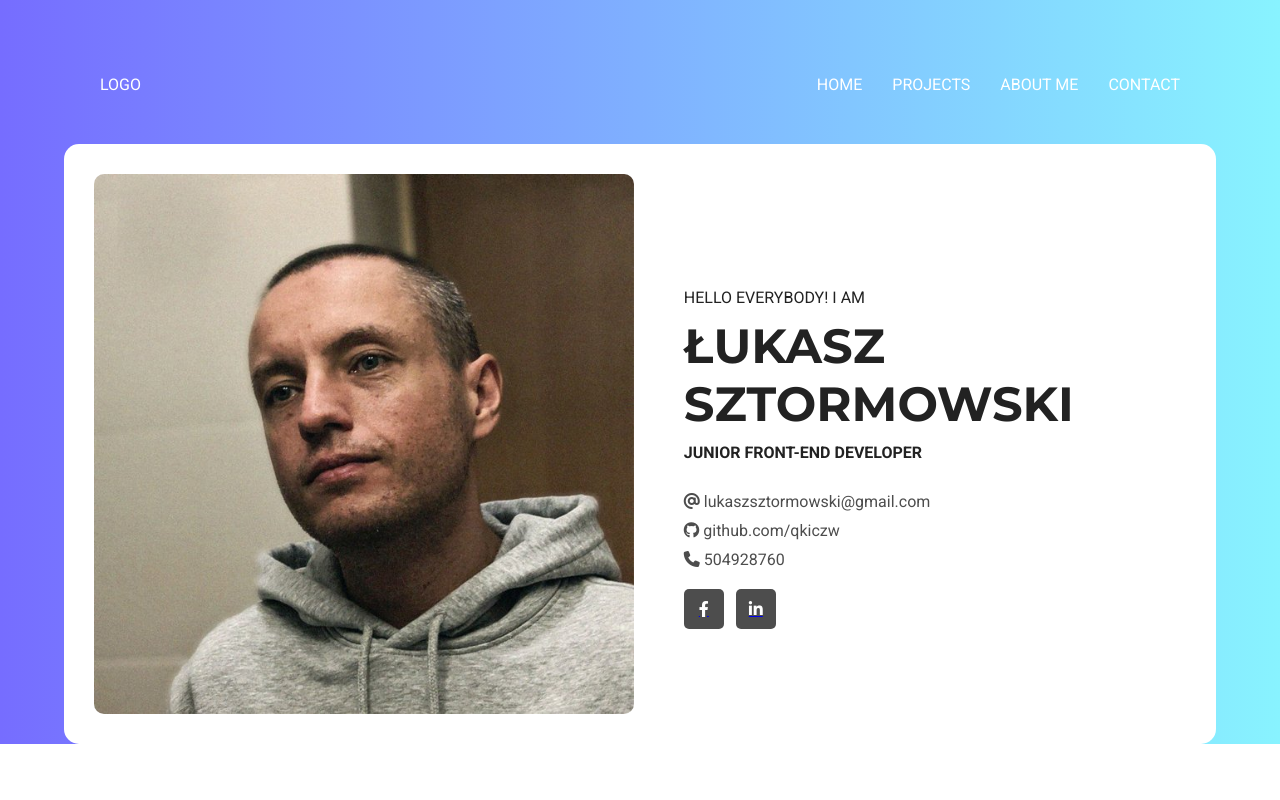
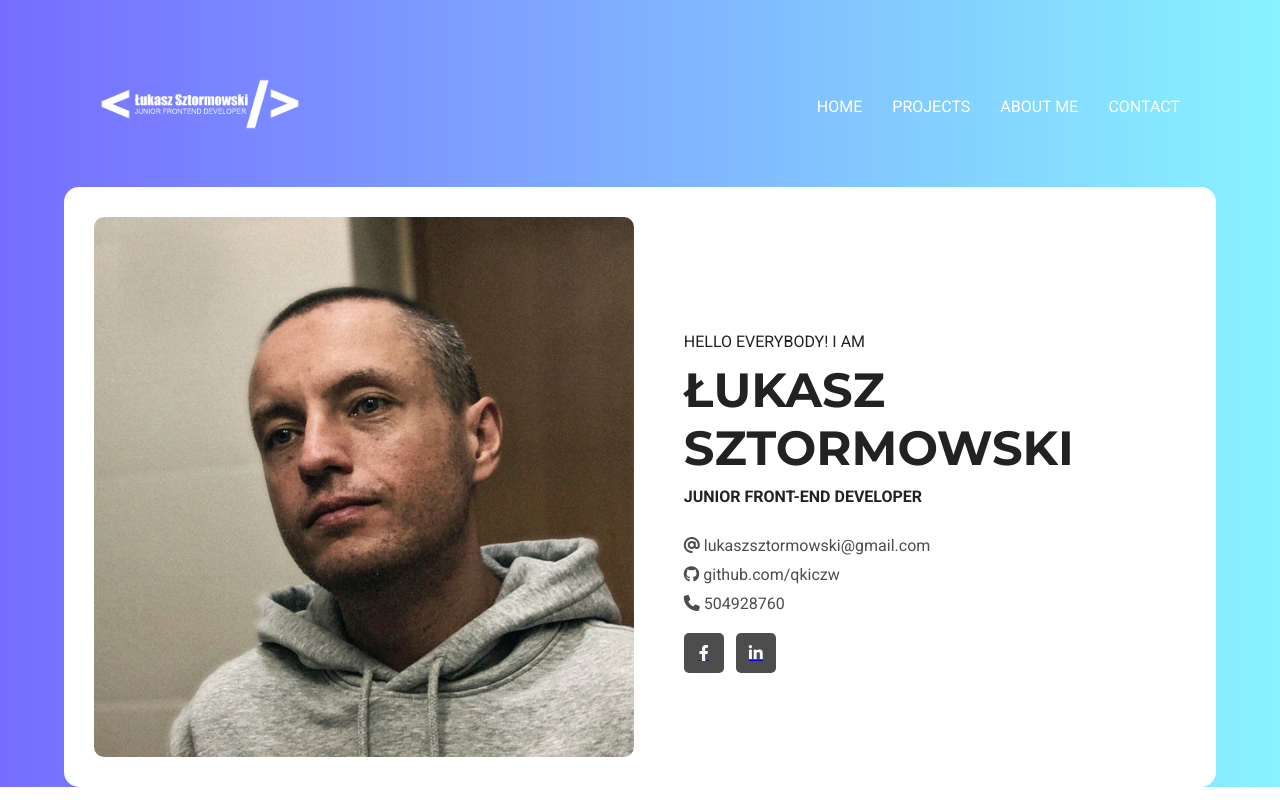
Before and after one commit to qkiczw/portfolio2022, a website: page public/index.html in a window 1280 px wide. Drawn offline with nearby package versions, Linux system fonts and the light colour scheme.

Commit message:
Add logo.png and some code to display and style it on mobiles and desktops.

```diff
--- a/public/index.html
+++ b/public/index.html
@@ -20,7 +20,9 @@
       <section class="header__section">
         <div class="header">
           <nav class="navbar">
-            <div class="navbar__logo">LOGO</div>
+            <div class="navbar__logo">
+              <img src="../src/assets/my-logo.png" alt="logo" />
+            </div>
             <a href="#" class="navbar__toggle-button">
               <span class="bar"></span>
               <span class="bar"></span>
--- a/src/sass/styles.scss
+++ b/src/sass/styles.scss
@@ -68,9 +68,12 @@ body {
       justify-content: space-between;
       gap: 2rem;
       background-color: $menu-color-dark;
-      padding: 2rem;
+      padding: 0.3rem 2rem;
       &__logo {
         color: #ffffff;
+        img {
+          max-width: 150px;
+        }
       }
       &__toggle-button {
         position: absolute;
@@ -190,6 +193,11 @@ body {
           flex-direction: row;
           display: flex;
         }
+        &__logo {
+          img {
+            max-width: 200px;
+          }
+        }
       }
       &__container {
         width: 90%;
@@ -239,6 +247,11 @@ body {
     .header {
       .navbar {
         padding: 5rem 16rem;
+        &__logo {
+          img {
+            max-width: 250px;
+          }
+        }
       }
     }
   }
```
Also changed, not shown: src/index.html (+3 -1 lines), public/assets/my-logo.png (added), public/css/styles.css, src/assets/my-logo.png (added).
